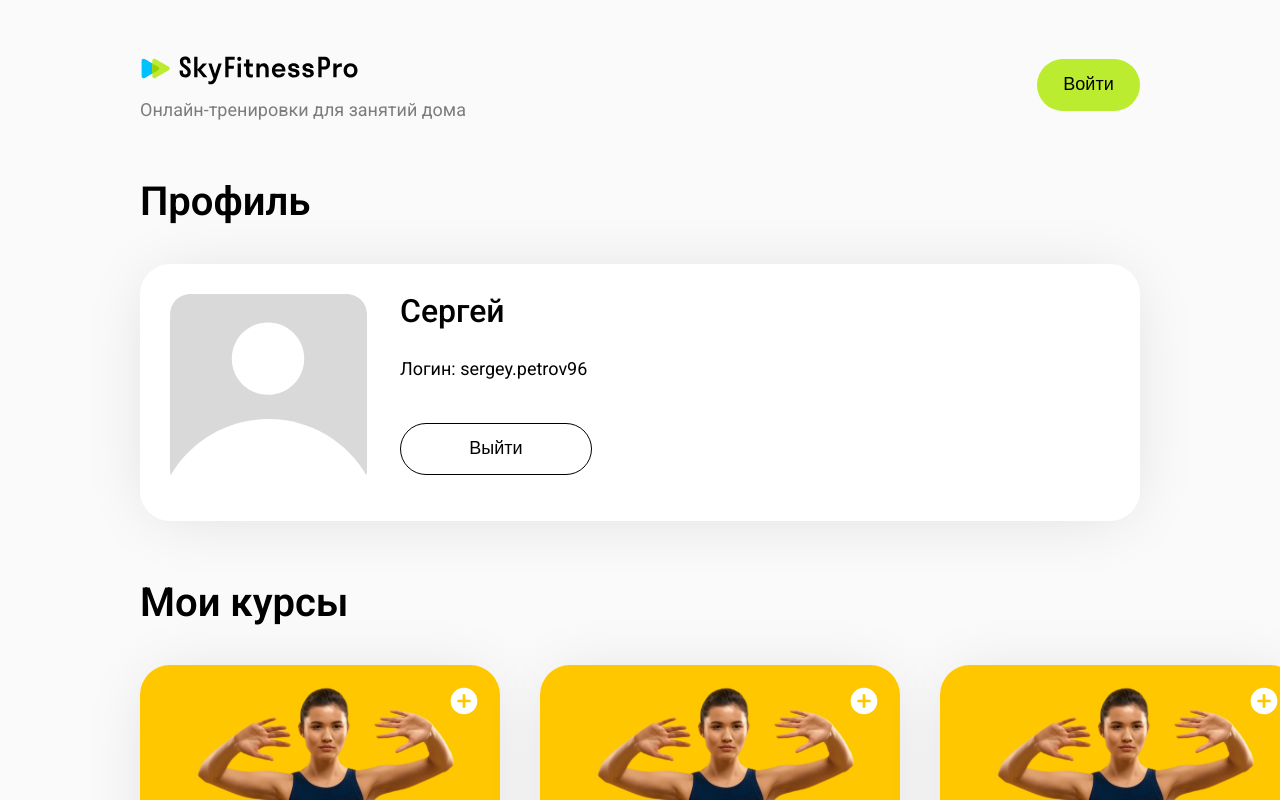
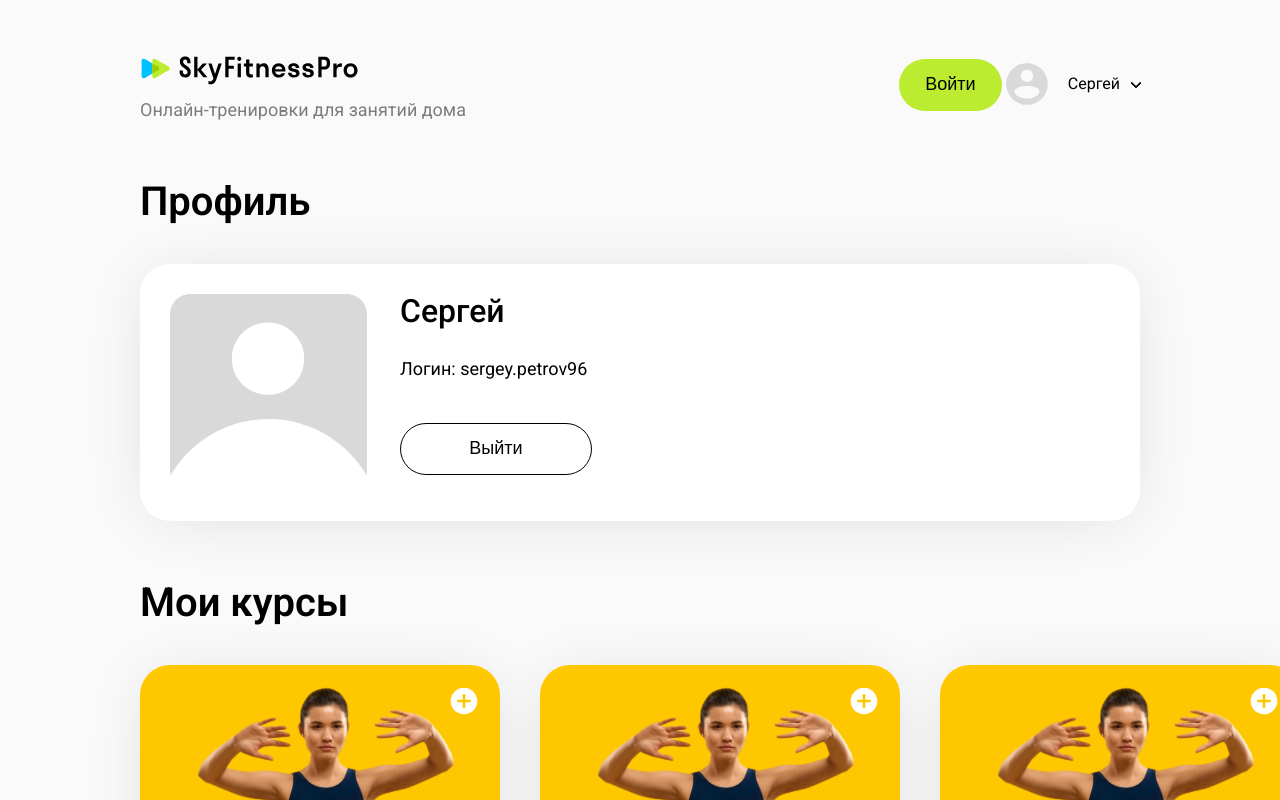
Before and after one commit to MarinaAlPu/sky-fitness-pro, a React (Vite) app: page /profile in a window 1280 px wide. Shown: the top 800 px of the page. Built offline with nearby package versions, Linux system fonts and the light colour scheme.

Commit message:
Fix icon url

```diff
--- a/src/components/header/Header.tsx
+++ b/src/components/header/Header.tsx
@@ -28,12 +28,12 @@ export const Header = () => {
               Войти
             </Button>
 
-            {/* <SHeaderUserInfoBlock>
-              <SHeaderUserIcon src="./icons/profile.svg" alt="Иконка пользователя" />
+            <SHeaderUserInfoBlock>
+              <SHeaderUserIcon src="/icons/profile.svg" alt="Иконка пользователя" />
               <SHeaderUserName>
                 Сергей
               </SHeaderUserName>
-            </SHeaderUserInfoBlock> */}
+            </SHeaderUserInfoBlock>
 
           </SHeaderBlockRight>
         </SHeaderBlock>
```
